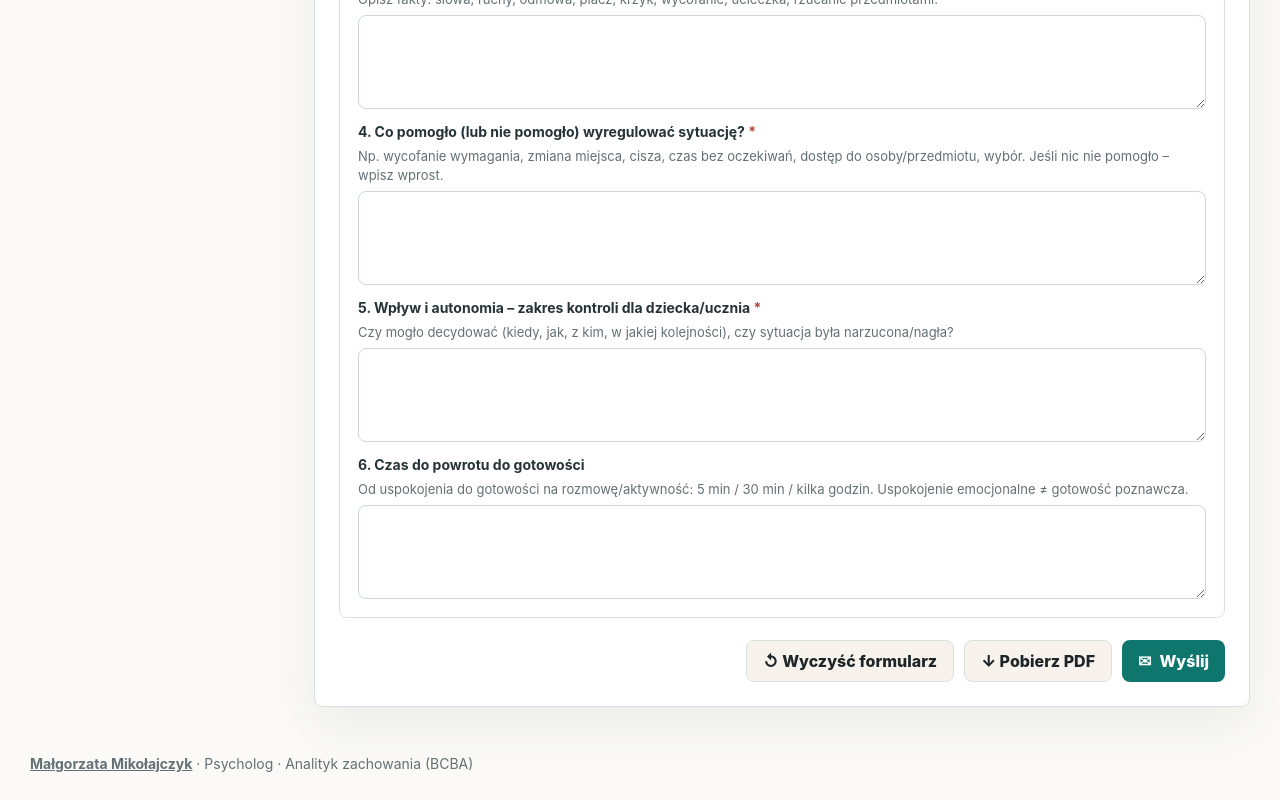
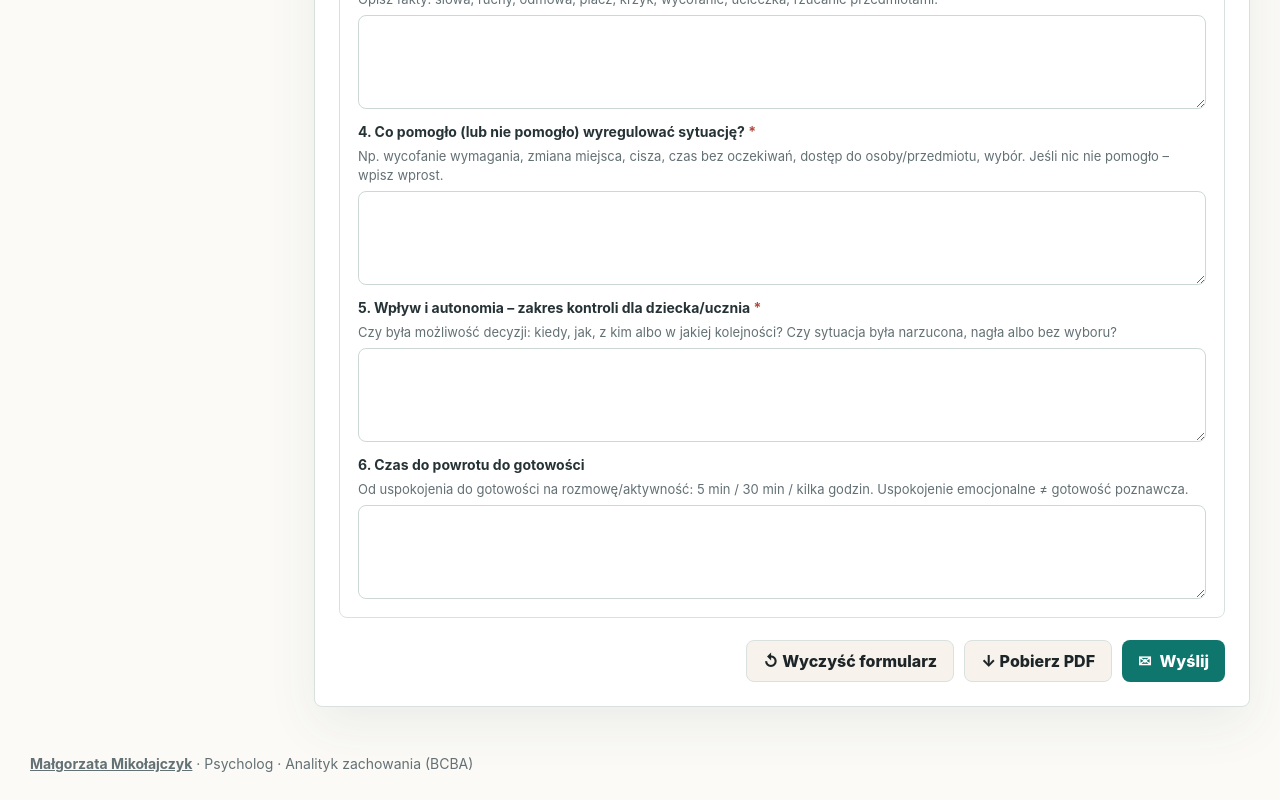
Before and after one commit to first-sunbeam/situationmap, a Vue app: page / in a window 1280 px wide. Shown: the part 1246-2046 px from the top of the page. Built offline with nearby package versions, Linux system fonts and the light colour scheme.

Commit message:
Clarify simple autonomy hint

```diff
--- a/src/components/SimpleForm.vue
+++ b/src/components/SimpleForm.vue
@@ -68,7 +68,7 @@ const subject = computed(() => getSubjectInline(form));
           <TextAreaField
             v-model="form.simple.notes"
             :label="`5. Wpływ i autonomia – zakres kontroli dla ${subject}`"
-            hint="Czy mogło decydować (kiedy, jak, z kim, w jakiej kolejności), czy sytuacja była narzucona/nagła?"
+            hint="Czy była możliwość decyzji: kiedy, jak, z kim albo w jakiej kolejności? Czy sytuacja była narzucona, nagła albo bez wyboru?"
             required
             :error="fieldErrors['simple.notes']"
           />
```
